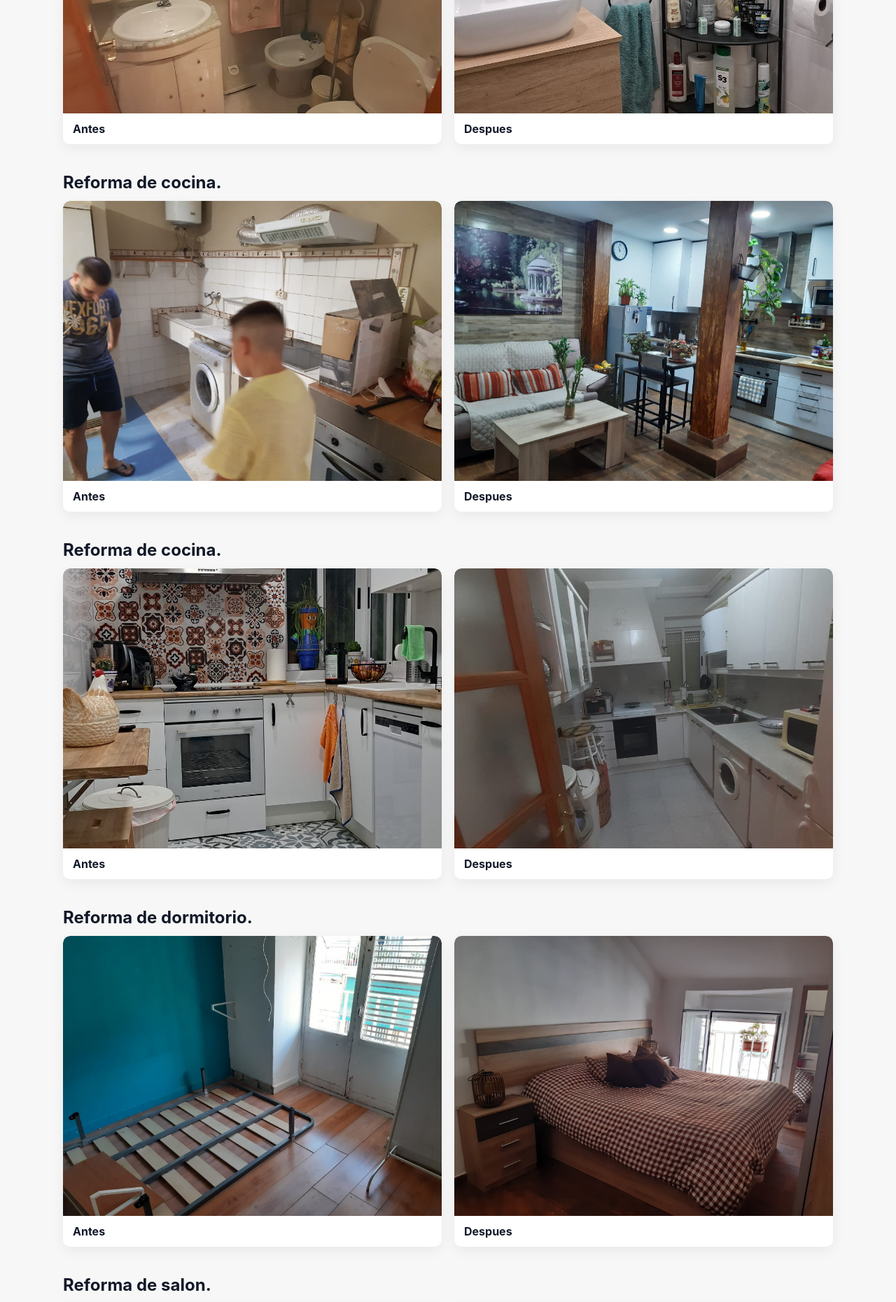
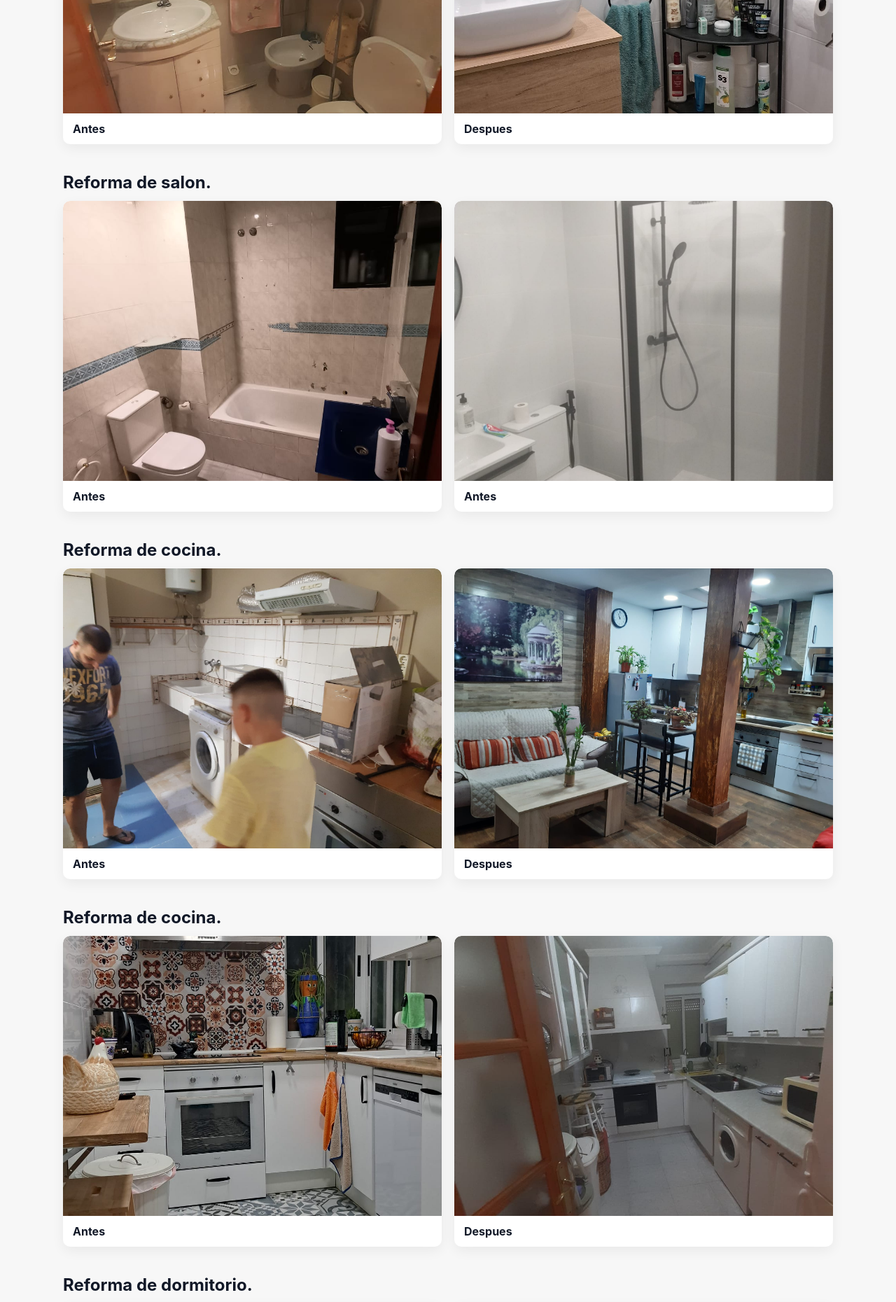
Before and after one commit to RMontesJ/Reformas-Asier, a PHP site: page /proyectos.php in a window 1280 px wide. Shown: the part 1637-3497 px from the top of the page at 70% size. Run offline with PHP 8.4, Linux system fonts and the light colour scheme.

Commit message:
Añadido fotos y ubicaciones

```diff
--- a/index.php
+++ b/index.php
@@ -97,6 +97,8 @@
                     todo tipo de reformas en viviendas interior y exterior y nos hace diferentes la formalidad, seriedad
                     y acabado de los trabajos a ejecutar.</p>
 
+                    <p class="muted">Operamos en Aranjuez, Valdemoro, Ciempozuelos, Leganes, Toledo, Getafe, Pinto, Parla, Madrid Centro</p>
+
                 <dl class="faq">
                     <dt>¿Cuál es vuestro lema?</dt>
                     <dd class="muted">Formalidad,puntualidad en el trabajo y satisfacer al cliente en los trabajos a
--- a/proyectos.php
+++ b/proyectos.php
@@ -71,6 +71,22 @@
             </div>
 
             <div class="container">
+                <h2>Reforma de salon.</h2>
+                <p class="muted"></p>
+                <div class="grid">
+                    <a class="card project" href="#"><img class="responsive-img"
+                            src="img/baño3Antes.jpeg" alt="Proyecto 1">
+                        <p>Antes</p>
+                    </a>
+
+                    <a class="card project" href="#"><img class="responsive-img"
+                            src="img/baño3Despues.jpeg" alt="Proyecto 1">
+                        <p>Antes</p>
+                    </a>
+                </div>
+            </div>
+
+            <div class="container">
                 <h2>Reforma de cocina.</h2>
                 <p class="muted"></p>
                 <div class="grid">
```
Also changed, not shown: img/baño3Antes.jpeg (added), img/baño3Despues.jpeg (added).
